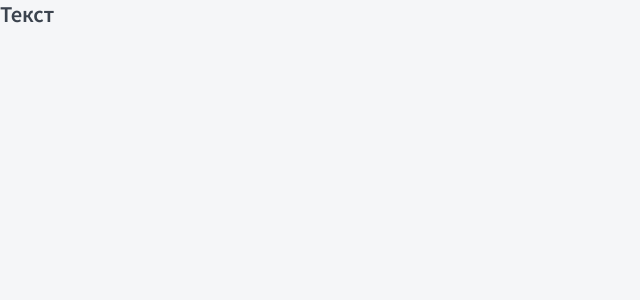
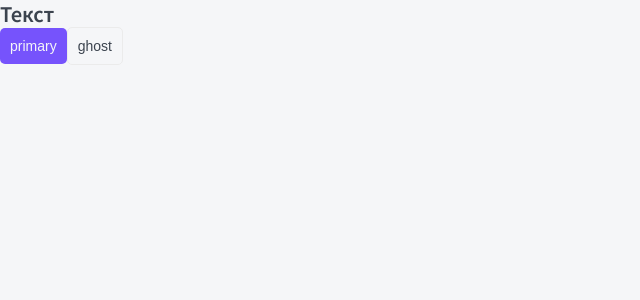
Before and after one commit to Immeo/next-app-router-pages, a Next.js app: page / in a window 1280 px wide. Shown: the top 300 px of the page, without its empty margins (0-640 px from the left). Built offline with nearby package versions, Linux system fonts and the light colour scheme.

Commit message:
05-add cdolors and component Button

```diff
--- a/package.json
+++ b/package.json
@@ -11,6 +11,7 @@
 		"lint": "next lint"
 	},
 	"dependencies": {
+		"classnames": "^2.5.1",
 		"next": "14.2.16",
 		"react": "^18",
 		"react-dom": "^18"
--- /dev/null
+++ b/src/pages/components/Button/Button.module.css
@@ -0,0 +1,51 @@
+.button {
+	display: inline-block;
+
+	box-sizing: border-box;
+	padding: 10px;
+
+	cursor: pointer;
+	transition: all 0.2s;
+	text-align: center;
+
+	border: none;
+	border-radius: 5px;
+
+	font-size: 14px;
+}
+
+.primary {
+	color: var(--main-color);
+	background-color: var(--color-decorations);
+}
+
+.primary:hover {
+	background-color: var(--color-decorations-hover);
+}
+
+.ghost {
+	color: var(--color-text-main);
+	border: 1px solid var(--specific-color-gray-light);
+	background: none;
+}
+
+.ghost:hover {
+	color: var(--main-color);
+	background-color: var(--color-decorations);
+}
+
+.arrow {
+	display: inline-block;
+
+	margin-left: 10px;
+}
+
+.down {
+	transition: all 0.2s;
+	transform: rotate(90deg);
+}
+
+.primary svg,
+.ghost:hover svg {
+	fill: var(--main-color);
+}
--- /dev/null
+++ b/src/pages/components/Button/Button.props.ts
@@ -0,0 +1,6 @@
+import { ReactNode } from 'react';
+
+export interface IButtonProps {
+	children: ReactNode;
+	appearance: 'primary' | 'ghost';
+}
--- /dev/null
+++ b/src/pages/components/Button/Button.tsx
@@ -0,0 +1,18 @@
+import cn from 'classnames';
+import styles from './Button.module.css';
+import { IButtonProps } from './Button.props';
+
+const Button = ({ children, appearance }: IButtonProps) => {
+	return (
+		<button
+			className={cn(styles.button, {
+				[styles.primary]: appearance === 'primary',
+				[styles.ghost]: appearance === 'ghost'
+			})}
+		>
+			{children}
+		</button>
+	);
+};
+
+export default Button;
--- a/src/pages/components/index.ts
+++ b/src/pages/components/index.ts
@@ -1 +1,2 @@
+export * from './Button/Button';
 export * from './Htag/Htag';
--- a/src/pages/index.tsx
+++ b/src/pages/index.tsx
@@ -1,4 +1,5 @@
 import localFont from 'next/font/local';
+import Button from './components/Button/Button';
 import Htag from './components/Htag/Htag';
 
 const geistSans = localFont({
@@ -16,6 +17,8 @@
 	return (
 		<>
 			<Htag tag={'h3'}>Текст</Htag>
+			<Button appearance={'primary'}>primary</Button>
+			<Button appearance={'ghost'}>ghost</Button>
 		</>
 	);
 }
--- a/src/styles/globals.css
+++ b/src/styles/globals.css
@@ -1,11 +1,22 @@
 :root {
-	--background-main-color: #f5f6f8;
+	/* main-colors */
+	--main-color: #f5f6f8;
 	--color-text-main: #3b434e;
 	--color-decorations: #7653fc;
+	--color-decorations-hover: #6344df;
 	--color-mini-decorations: #1dc37e;
 	--color-mini-decorations-light: #c8f8e4;
 	--color-star-type-one: #fc836d;
 
+	/* more colors */
+	--specific-color-gray: #a4a4a4;
+	--specific-color-gray-light: #ebebeb;
+	--specific-color-gray-dark: #6c7077;
+	--specific-color-red-light: #fea291;
+	--specific-color-green: #007b48;
+	--specific-color-green-light: #c8f8e4;
+
+	/* main fonts */
 	--font-family-main: 'Noto Sans KR', sans-serif;
 }
 
@@ -25,7 +36,7 @@
 
 body {
 	color: var(--color-text-main);
-	background: var(--background-main-color);
+	background: var(--main-color);
 	font-family: var(--font-family-main);
 	-webkit-font-smoothing: antialiased;
 	-moz-osx-font-smoothing: grayscale;
```
Also changed, not shown: 1 other file (tests, documents, lock files or other folders).
